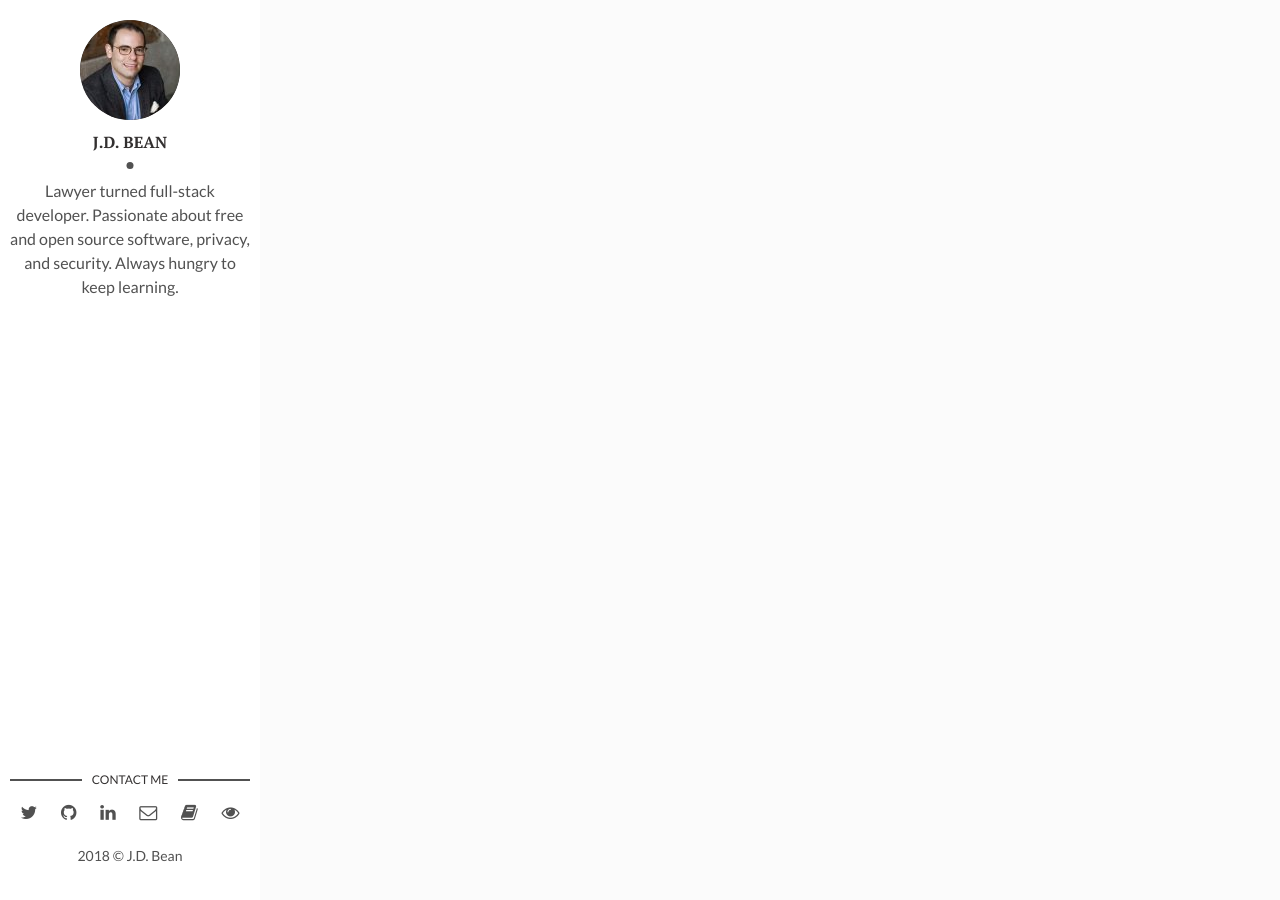
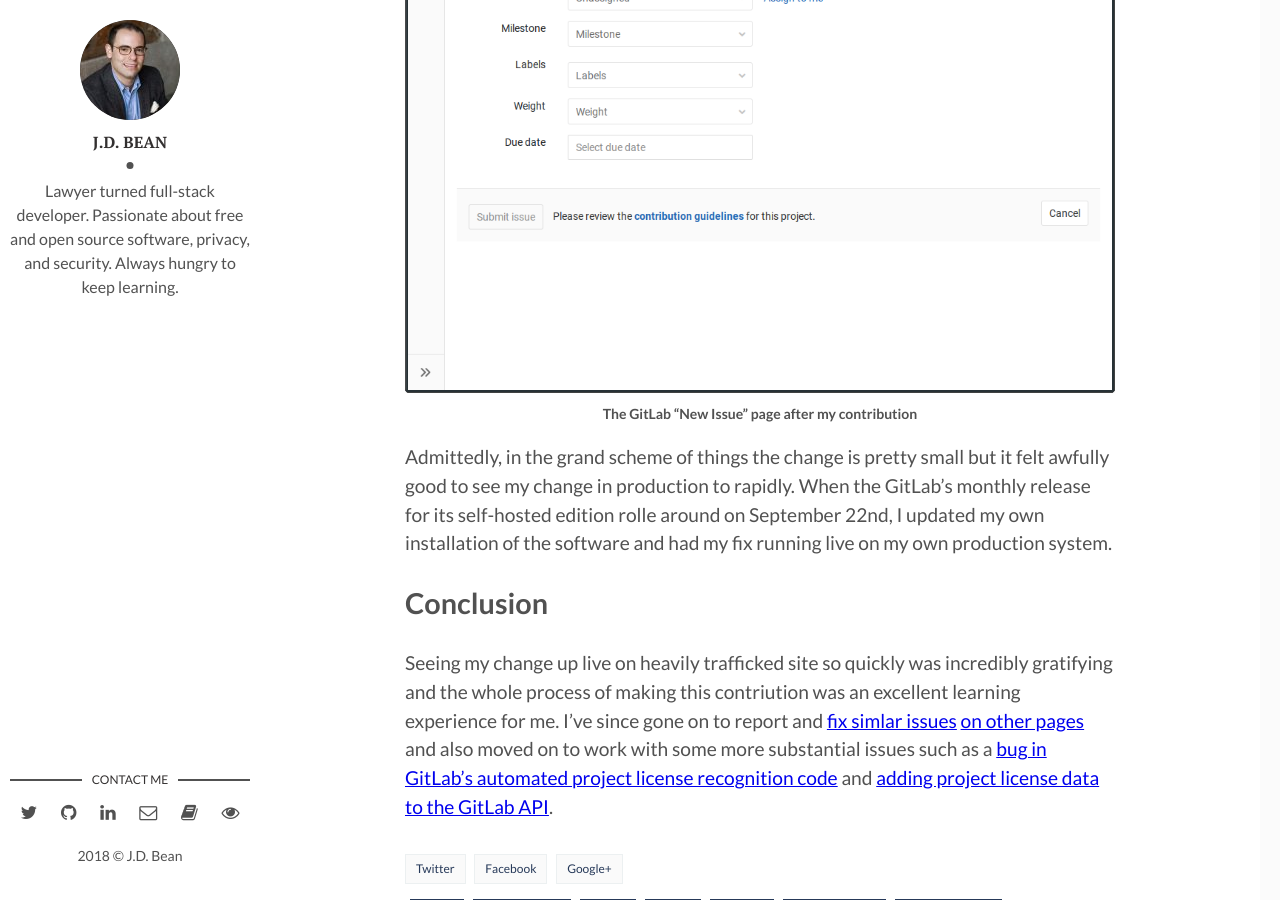
Before and after one commit to jdbean/blog-mirror, a Jekyll site: the page built from _posts/2018-09-24-first-foss-contribution-ptii.md, in a window 1280 px wide and 900 px high, scrolled down 3653 px. Built offline with Jekyll 4.4.1, drawn with Linux system fonts in a browser that asks for light colours; some of the changed text lies outside the part shown.

Commit message:
first draft

```diff
--- a/_posts/2018-09-24-first-foss-contribution-ptii.md
+++ b/_posts/2018-09-24-first-foss-contribution-ptii.md
@@ -40,6 +40,20 @@ GitLab's contribution workflow emphasizes providing new tests for most merge req
 
 On last thing I needed before having my change merged was a changelog entry. Adding changelog entries in merge requests can be kind of a pain because it can often cause merge conflicts when multiple developers modify the same line in the changelog file. GitLab developed an elegant solution to this problem: Placing new entries in their own YAML file. I created a new changelog YAML file with my name, a description of my change, and the id of my Merge Request. When the request was merged my YAML file was used to automatically generate a new changelog entry.
 
-# Merging
+# Merging/Deployment
+
+When I began working on this issue the `New Issue` page looked like this:
+
+![New Issues Breadcrumb Issue](/assets/img/gitlab-new-issues-issue.png)
+*The GitLab "New Issue" page before my contribution*
 
 Once my merge request was approved it was set to merge and about a day later, I logged in to GitLab.com to submit a new issue and I saw this:
+
+![New Issues Breadcrumb Issue Resolution](/assets/img/gitlab-new-issues-fixed.png)
+*The GitLab "New Issue" page after my contribution*
+
+Admittedly, in the grand scheme of things the change is pretty small but it felt awfully good to see my change in production to rapidly. When the GitLab's monthly release for its self-hosted edition rolle around on September 22nd, I updated my own installation of the software and had my fix running live on my own production system.
+
+# Conclusion
+
+Seeing my change up live on heavily trafficked site so quickly was incredibly gratifying and the whole process of making this contriution was an excellent learning experience for me. I've since gone on to report and [fix simlar issues](https://gitlab.com/gitlab-org/gitlab-ce/merge_requests/21502) [on other pages](https://gitlab.com/gitlab-org/gitlab-ce/merge_requests/21661) and also moved on to work with some more substantial issues such as a [bug in GitLab's automated project license recognition code](https://gitlab.com/gitlab-org/gitlab-ce/merge_requests/21508) and [adding project license data to the GitLab API](https://gitlab.com/gitlab-org/gitlab-ce/merge_requests/21606).
```
Also changed, not shown: other parts of _posts/2018-09-24-first-foss-contribution-ptii.md (+1 -1 lines), assets/img/gitlab-new-issues-fixed.png (added), assets/img/rawpixel-653764-unsplash.jpg (added).
